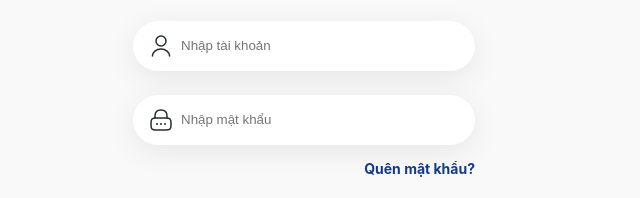
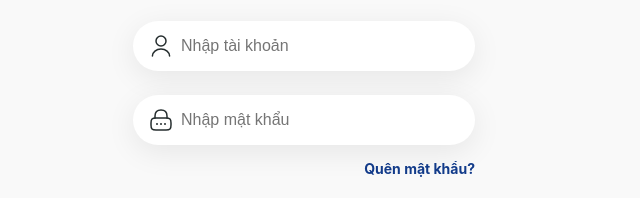
Before and after one commit to tuanduong1907/Coopmart-DangKyGianHang, a plain HTML site: page index.html in a window 1280 px wide. Shown: the part 423-621 px from the top of the page, 638-1278 px from the left. Drawn offline with Linux system fonts and the light colour scheme.

Commit message:
Update base.css

```diff
--- a/assets/css/base.css
+++ b/assets/css/base.css
@@ -94,3 +94,22 @@ a{
         opacity: 1;
     }
 }
+
+input[type="color"],
+input[type="date"],
+input[type="datetime"],
+input[type="datetime-local"],
+input[type="email"],
+input[type="month"],
+input[type="number"],
+input[type="password"],
+input[type="search"],
+input[type="tel"],
+input[type="text"],
+input[type="time"],
+input[type="url"],
+input[type="week"],
+select:focus,
+textarea {
+  font-size: 16px;
+}
```
